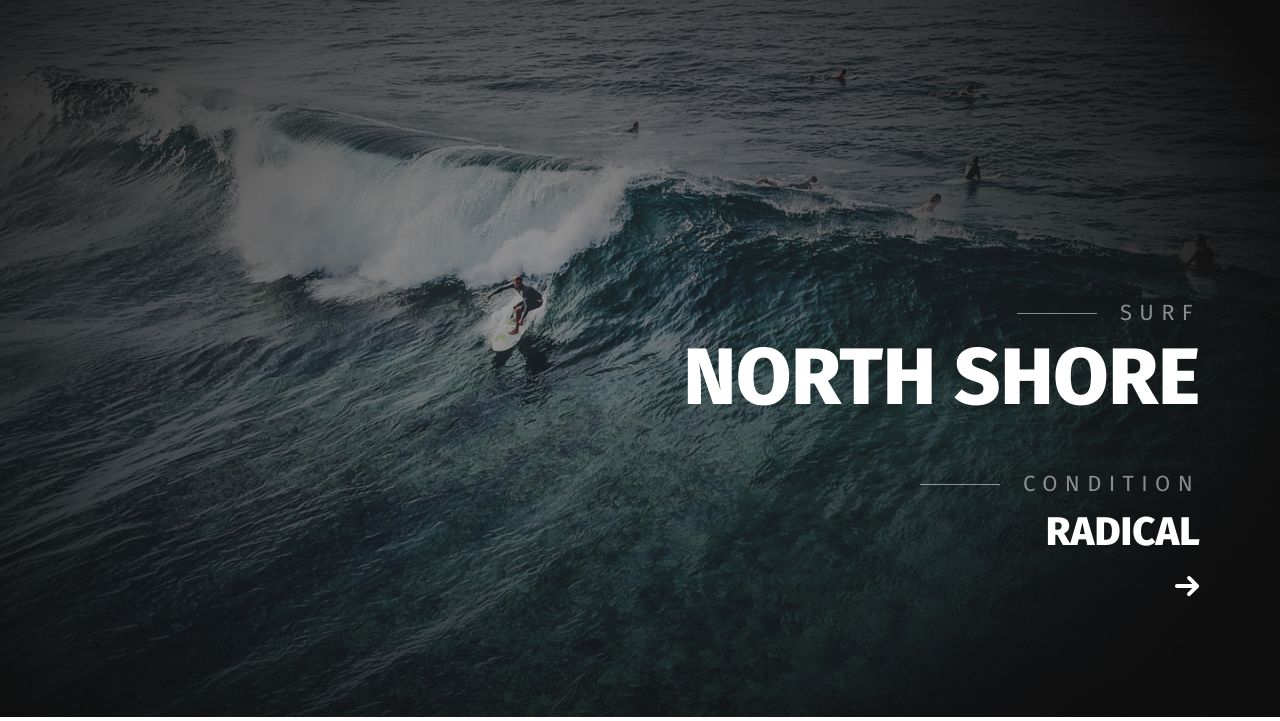
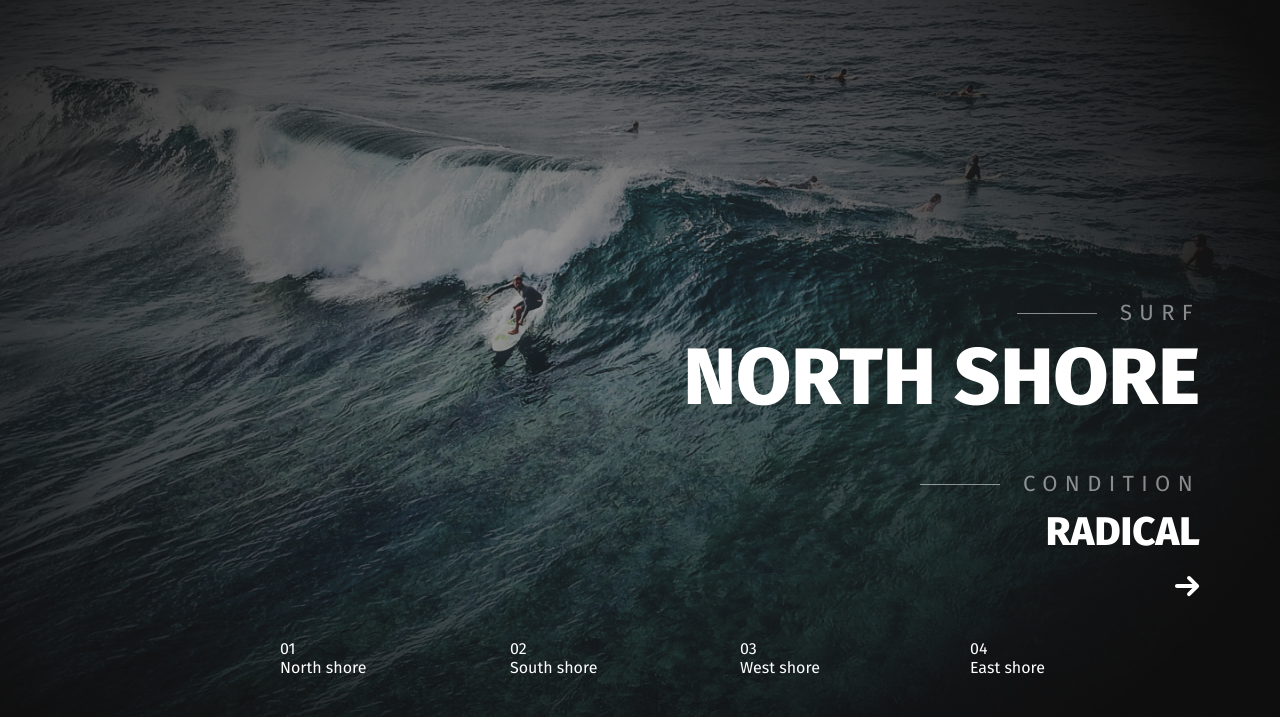
Before and after one commit to AliaksandraSavelyeva/go-surf, a website: page app/index.html in a window 1280 px wide. Shown: the part 83-804 px from the top of the page. Drawn offline with nearby package versions, Linux system fonts and the light colour scheme.

Commit message:
header dots slider

```diff
--- a/app/index.html
+++ b/app/index.html
@@ -56,6 +56,32 @@
                 </div>
             </div>
         </div>
+        <div class="slider-dots">
+            <div class="slider-dots__item">
+                <div class="dots-box">
+                    <div class="dots-box__number">01</div>
+                    <div class="dots-box__name">North shore</div>
+                </div>
+            </div>
+            <div class="slider-dots__item">
+                <div class="dots-box">
+                    <div class="dots-box__number">02</div>
+                    <div class="dots-box__name">South shore</div>
+                </div>
+            </div>
+            <div class="slider-dots__item">
+                <div class="dots-box">
+                    <div class="dots-box__number">03</div>
+                    <div class="dots-box__name">West shore</div>
+                </div>
+            </div>
+            <div class="slider-dots__item">
+                <div class="dots-box">
+                    <div class="dots-box__number">04</div>
+                    <div class="dots-box__name">East shore</div>
+                </div>
+            </div>
+        </div>
     </header>
 
 
--- a/app/js/main.js
+++ b/app/js/main.js
@@ -1,10 +1,17 @@
 $(function() {
 
-    $(".header__slider").slick({
+    $('.header__slider').slick({
         infinite: true,
         fade: true,
         prevArrow: '<img class="slider-arrows slider-arrows-left" src="img/arrows-left.svg" alt="Left Arrow">',
-        nextArrow: '<img class="slider-arrows slider-arrows-right" src="img/arrows-right.svg" alt="Right Arrow">'
+        nextArrow: '<img class="slider-arrows slider-arrows-right" src="img/arrows-right.svg" alt="Right Arrow">',
+        asNavFor: '.slider-dots'
+    });
+
+    $('.slider-dots').slick({
+        slidesToShow: 4,
+        slidesToScroll: 4,
+        asNavFor: '.header__slider'
     });
 
 });
--- a/app/scss/style.scss
+++ b/app/scss/style.scss
@@ -53,6 +53,13 @@
 .slider-arrows-left {
     right: 125px;
 }
-
+.slider-dots {
+    position: absolute;
+    right: 80px;
+    bottom: 40px;
+    max-width: 920px;
+    width: 100%;
+    color: #FFFFFF;
+}
 
 @import "media";
```
Also changed, not shown: app/css/style.min.css.
